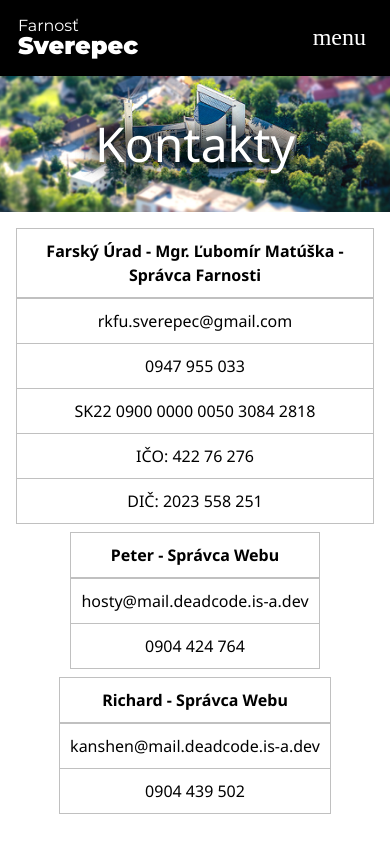
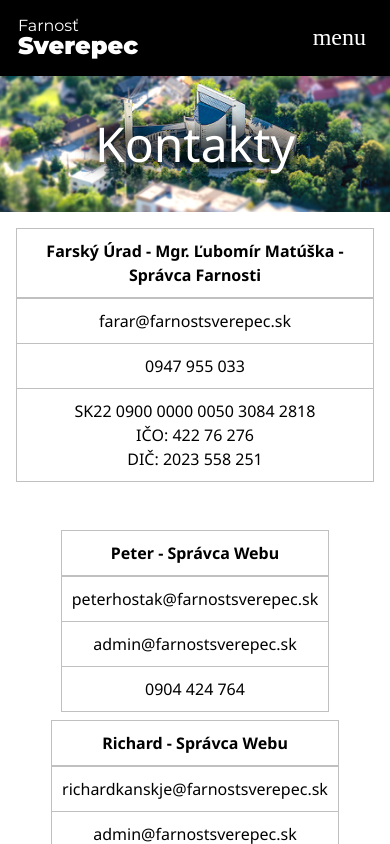
Before and after one commit to farnostsverepec/farnostsverepec.github.io, a React (Create React App) app: page /kontakty in a window 390 px wide. Built offline with nearby package versions, Linux system fonts and the light colour scheme; a web font is replaced by a local one.

Commit message:
Adjusted the Contacts page

```diff
--- a/package.json
+++ b/package.json
@@ -7,12 +7,13 @@
         "react": "^18.3.1",
         "react-app-rewired": "^2.2.1",
         "react-dom": "^18.3.1",
+        "react-responsive": "^10.0.0",
         "react-router-dom": "^6.26.1",
         "react-scripts": "5.0.1"
     },
     "devDependencies": {
+        "glob": "^11.0.0",
         "puppeteer": "^23.7.0",
-        "glob": "^11.0.0",
         "sharp": "^0.33.5"
     },
     "scripts": {
--- a/src/functions/articlesArray/articlesArray.js
+++ b/src/functions/articlesArray/articlesArray.js
@@ -14,5 +14,5 @@ export default function ArticlesArray({source}) {
         });
     }, [source]);
 
-    return articles.length ? (<div className='articles-array'>{articles.map(article => <Article root={source} file={article} key={article}/>)}</div>) : <h1>Načítavajú sa dáta...</h1>
+    return articles.length ? (<div className='articles-array'>{articles.map(article => <Article root={source} file={article} key={article} extraArgs={["title", "description", "date", "gallery"]}/>)}</div>) : <h1>Načítavajú sa dáta...</h1>
 }
--- a/src/functions/md/md.js
+++ b/src/functions/md/md.js
@@ -1,15 +1,38 @@
 import React from 'react';
-import "./md.css"
+import { useMediaQuery } from 'react-responsive';
+import "./md.css";
 
-export default function CompiledMarkdown({ text, className, id, extraArgs = [], style }) {
+export function getExtraArgs(text, extraArgs) {
+    const extraValues = new Array(extraArgs.length).fill(null);
+
+    const processExtraArgs = (line) => {
+        const commentRegex = /<!--\s*(\w+)\s*:\s*"(.+?)"\s*-->/;
+        const match = line.match(commentRegex);
+        if (match) {
+            const [, argName, argValue] = match;
+            const index = extraArgs.indexOf(argName);
+            if (index !== -1) {
+                extraValues[index] = argValue;
+            }
+        }
+    };
+
+    text.split('\n').forEach(processExtraArgs);
+
+    return extraValues;
+}
+
+export default function CompiledMarkdown({ text, className, id, style }) {
+    const isNarrowScreen = useMediaQuery({ query: '(max-width: 588px)' });
+
     if (!text) return null;
+
     const lines = text.split('\n');
     const elements = [];
     let currentOl = [];
     let currentUl = [];
     let currentTable = [];
     let isInTable = false;
-    const extraValues = new Array(extraArgs.length).fill(null);
 
     const processInlineFormatting = (line) => {
         // Process escaped backslashes first
@@ -51,21 +74,34 @@ export default function CompiledMarkdown({ text, className, id, extraArgs = [],
         return 'left';
     };
 
-    const processExtraArgs = (line) => {
-        const commentRegex = /<!--\s*(\w+)\s*:\s*"(.+?)"\s*-->/;
-        const match = line.match(commentRegex);
-        if (match) {
-            const [, argName, argValue] = match;
-            const index = extraArgs.indexOf(argName);
-            if (index !== -1) {
-                extraValues[index] = argValue;
-            }
-        }
+    const renderSplitTable = (headerCells, separator, rows) => {
+        const columns = headerCells.map((_, colIndex) => (
+            <div key={colIndex}>
+                <table className="MDTable">
+                    <thead>
+                        <tr>
+                            <th style={{ textAlign: getColumnAlignment(separator[colIndex]) }} dangerouslySetInnerHTML={{ __html: processInlineFormatting(headerCells[colIndex]) }} />
+                        </tr>
+                    </thead>
+                    <tbody>
+                        {rows.map((row, rowIndex) => {
+                            const cells = parseTableRow(row);
+                            const lastContentfulCell = cells.slice().reverse().find(cell => cell !== '-///-');
+                            const cellContent = cells[colIndex] === '-///-' ? lastContentfulCell : cells[colIndex];
+                            return (
+                                <tr key={rowIndex}>
+                                    <td style={{ textAlign: getColumnAlignment(separator[colIndex]) }} dangerouslySetInnerHTML={{ __html: processInlineFormatting(cellContent) }} />
+                                </tr>
+                            );
+                        })}
+                    </tbody>
+                </table>
+            </div>
+        ));
+        return <div className="table-split">{columns}</div>;
     };
 
     lines.forEach((line, index) => {
-        processExtraArgs(line);
-
         if (line.trim() === '---') {
             elements.push(<hr key={`hr-${index}`} />);
         } else if (line.trim().startsWith('|') && line.trim().endsWith('|')) {
@@ -81,8 +117,8 @@ export default function CompiledMarkdown({ text, className, id, extraArgs = [],
                 const separators = parseTableRow(separator);
                 const alignments = separators.map(getColumnAlignment);
 
-                const tableElement = (
-                    <table key={`table-${index}`} className='MDTable'>
+                const tableElement = isNarrowScreen ? renderSplitTable(headerCells, separators, rows) :
+                        <table key={`table-${index}`} className="MDTable">
                             <thead>
                                 <tr>
                                     {headerCells.map((cell, i) => (
@@ -93,19 +129,32 @@ export default function CompiledMarkdown({ text, className, id, extraArgs = [],
                                 </tr>
                             </thead>
                             <tbody>
-                            {rows.map((row, rowIndex) => (
-                                <tr key={rowIndex}>
-                                    {parseTableRow(row).map((cell, cellIndex) => (
-                                        <td key={cellIndex} style={{ textAlign: alignments[cellIndex] }}>
-                                            <span dangerouslySetInnerHTML={{ __html: processInlineFormatting(cell) }} />
+                                {rows.map((row, rowIndex) => {
+                                    const cells = parseTableRow(row);
+                                    const renderedCells = [];
+
+                                    for (let i = 0; i < cells.length; i++) {
+                                        if (cells[i] === '-///-') {
+                                            // Skip rendering this cell as it spans with the previous one
+                                            continue;
+                                        }
+                                        const colspan = (i + 1 < cells.length && cells[i + 1] === '-///-') ? 2 : 1;
+                                        renderedCells.push(
+                                            <td key={i} colSpan={colspan} style={{ textAlign: alignments[i] }}>
+                                                <span dangerouslySetInnerHTML={{ __html: processInlineFormatting(cells[i]) }} />
                                             </td>
-                                    ))}
-                                </tr>
-                            ))}
+                                        );
+                                    }
+
+                                    return <tr key={rowIndex}>{renderedCells}</tr>;
+                                })}
                             </tbody>
                         </table>
+                elements.push(
+                    <div key={`table-wrapper-${index}`} className="table-wrapper">
+                        {tableElement}
+                    </div>
                 );
-                elements.push(tableElement);
                 isInTable = false;
                 currentTable = [];
             }
@@ -145,8 +194,6 @@ export default function CompiledMarkdown({ text, className, id, extraArgs = [],
             elements.push(<p key={index} dangerouslySetInnerHTML={{ __html: formattedLine }} />);
         }
     });
-    return (extraArgs.length === 0 || !extraArgs) ? (<div className={className} id={id} style={style}>{elements}</div>) : {
-        jsx: <div className={className} id={id} style={style}>{elements}</div>,
-        extraValues
-    };
+
+    return <div className={className} id={id} style={style}>{elements}</div>
 }
--- a/src/pages/Kontakty/kontakty.css
+++ b/src/pages/Kontakty/kontakty.css
@@ -0,0 +1,14 @@
+div#kontaktyMD {
+    display: flex;
+    justify-content: center;
+    flex-wrap: wrap;
+    row-gap: 8px;
+    & div.table-wrapper {
+        & div.table-split {
+            display: flex;
+            justify-content: center;
+            flex-wrap: wrap;
+            row-gap: 8px;
+        }
+    }
+}
--- a/src/pages/Kontakty/kontakty.js
+++ b/src/pages/Kontakty/kontakty.js
@@ -13,7 +13,7 @@ export default function Kontakty() {
     return (
         <div>
             <Hero background={"/KostolSverepec.jpg"}>Kontakty</Hero>
-            <MD text={text} style={{display: "flex", justifyContent: "center", flexWrap: "wrap", rowGap: "8px"}} />
+            <MD text={text} id="kontaktyMD" />
         </div>
     )
 }
--- a/src/pages/Kontakty/kontakty.md
+++ b/src/pages/Kontakty/kontakty.md
@@ -1,17 +1,11 @@
 |**Farský Úrad - Mgr. Ľubomír Matúška - Správca Farnosti**|
 |:---:|
-|rkfu.sverepec@gmail.com|
+|farar@farnostsverepec.sk|
 |0947 955 033|
-|SK22 0900 0000 0050 3084 2818|
-|IČO: 422 76 276|
-|DIČ: 2023 558 251|
+|SK22 0900 0000 0050 3084 2818\nIČO: 422 76 276\nDIČ: 2023 558 251|
 
-|**Peter - Správca Webu**|
-|:---:|
-|hosty@mail.deadcode.is-a.dev|
-|0904 424 764|
-
-|**Richard - Správca Webu**|
-|:---:|
-|kanshen@mail.deadcode.is-a.dev|
-|0904 439 502|
+|**Peter - Správca Webu**|**Richard - Správca Webu**|
+|:---:|:---:|
+|peterhostak@farnostsverepec.sk|richardkanskje@farnostsverepec.sk|
+|admin@farnostsverepec.sk|-///-|
+|0904 424 764|0904 439 502|
```
Also changed, not shown: src/components/article/article.js (+18 -12 lines), 1 other file (tests, documents, lock files or other folders). Lines whose indentation alone changed are shown as unchanged.
